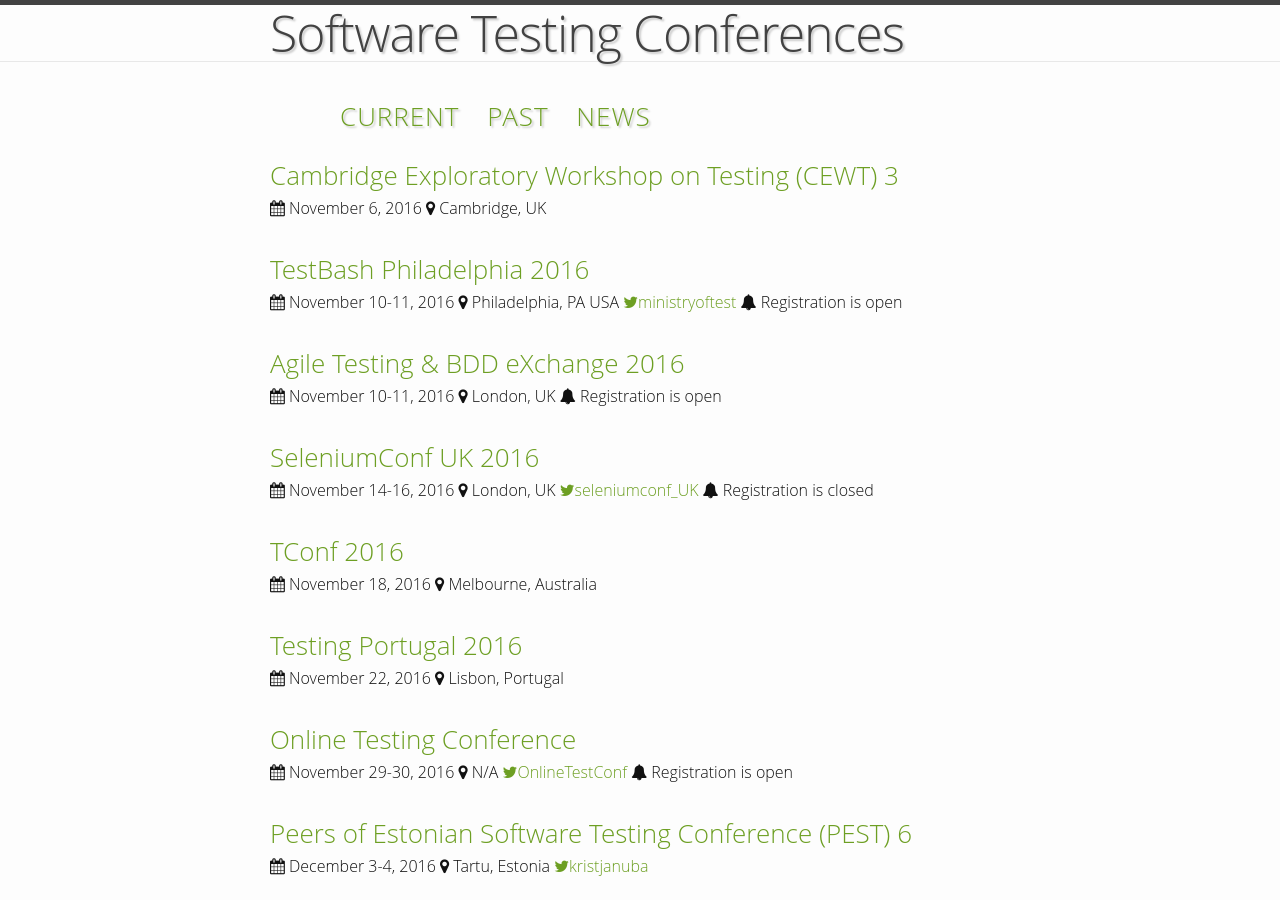
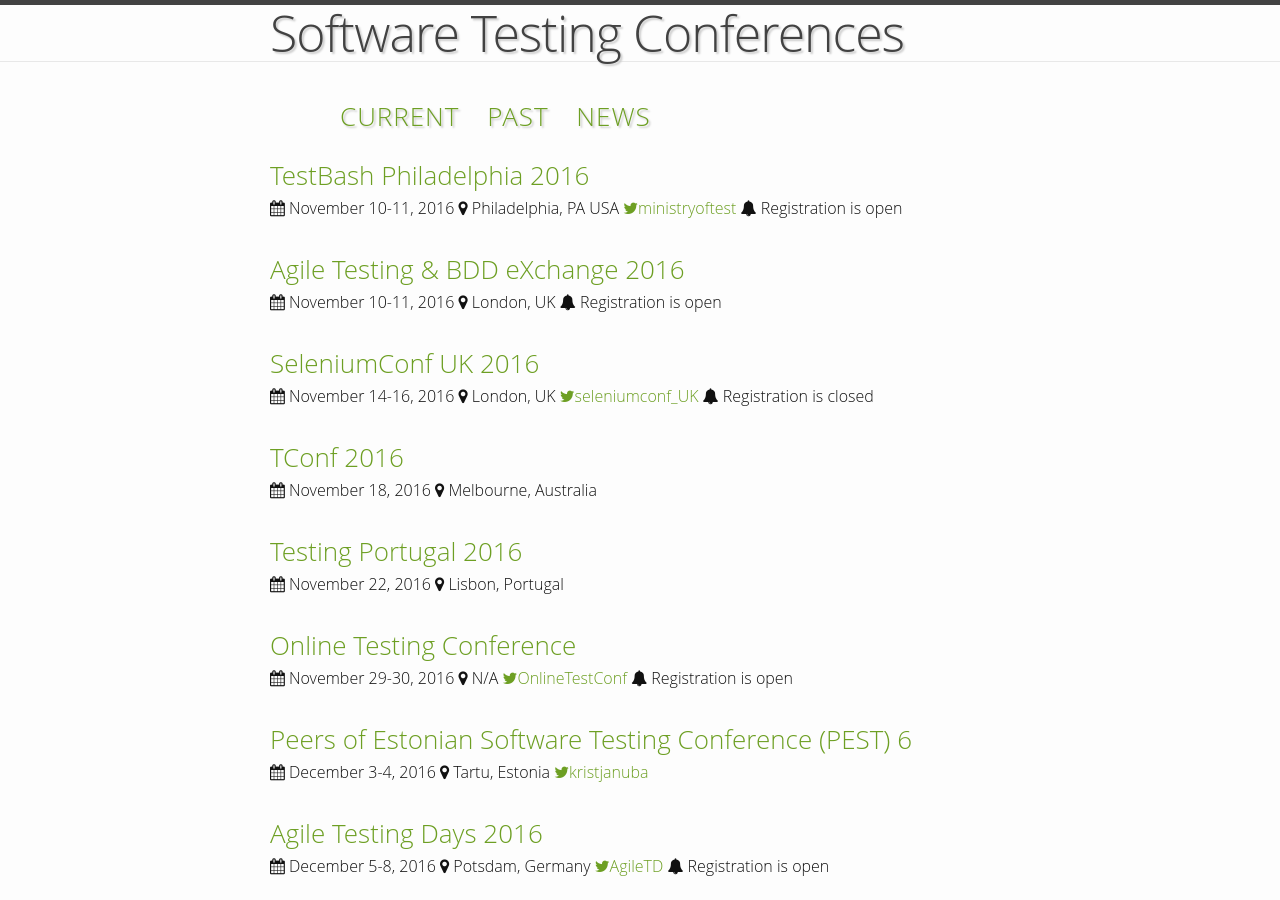
Before and after one commit to TestingConferences/testingconferences.github.io, a Jekyll site: the page built from index.html, in a window 1280 px wide and 900 px high. Built offline with Jekyll 4.4.1, drawn with Linux system fonts in a browser that asks for light colours.

Commit message:
Moved CEWT 3 to past

```diff
--- a/_data/current.yml
+++ b/_data/current.yml
@@ -1,8 +1,3 @@
-- name: Cambridge Exploratory Workshop on Testing (CEWT) 3
-  location: Cambridge, UK
-  dates: "November 6, 2016"
-  url: http://cewtblog.blogspot.co.uk/
-
 - name: TestBash Philadelphia 2016
   location: Philadelphia, PA USA
   dates: "November 10-11, 2016"
--- a/_data/past.yml
+++ b/_data/past.yml
@@ -1,3 +1,8 @@
+- name: Cambridge Exploratory Workshop on Testing (CEWT) 3
+  location: Cambridge, UK
+  dates: "November 6, 2016"
+  url: http://cewtblog.blogspot.co.uk/
+
 - name: EuroSTAR 2016
   location: Stockholm, Sweden
   dates: "October 31-November 3, 2016"
```
